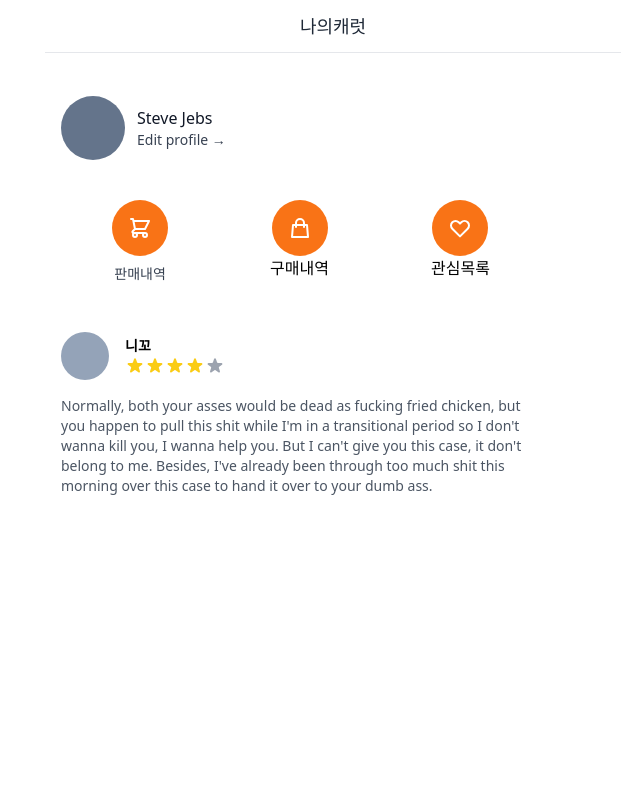
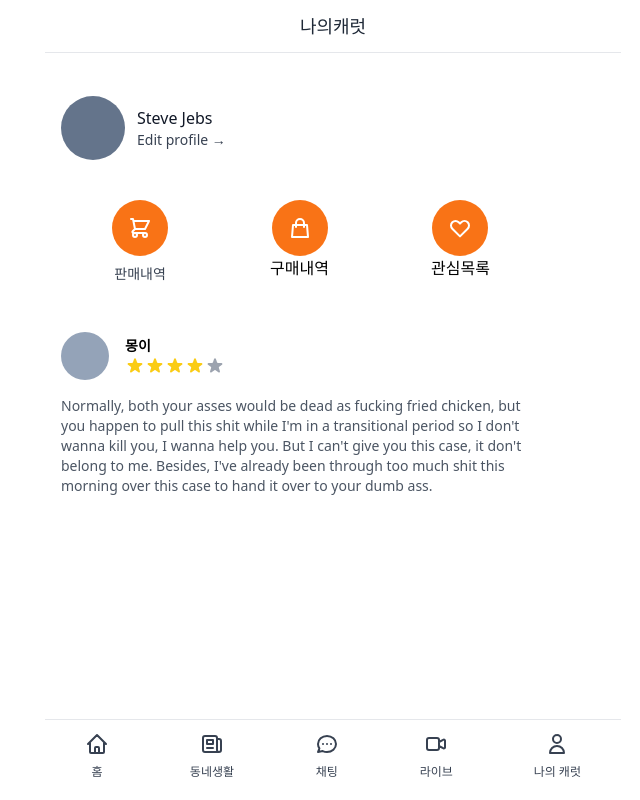
Before and after one commit to hyeyum0312/carrot-market, a Next.js app in the folder carrot-market/: page /profile in a window 1280 px wide. Shown: the whole page, without its empty margins (339-979 px from the left). Built offline with nearby package versions, Linux system fonts and the light colour scheme.

Commit message:
레이아웃 최종

```diff
--- a/carrot-market/pages/chats/[id].tsx
+++ b/carrot-market/pages/chats/[id].tsx
@@ -3,7 +3,7 @@ import Layout from "../../components/layout";
 
 const ChatDetail: NextPage = () => {
     return (
-        <Layout title="채팅" canGoBack>
+        <Layout canGoBack>
             <div className="py-10 px-4 space-y-4">
                 <div className="flex items-center space-x-2">
                     <div className="w-8 h-8 rounded-full bg-slate-400"/>
--- a/carrot-market/pages/chats/index.tsx
+++ b/carrot-market/pages/chats/index.tsx
@@ -3,7 +3,7 @@ import Layout from "../../components/layout";
 
 const Chats: NextPage = () => {
     return (
-        <Layout hasTabBar title="채팅" canGoBack>
+        <Layout hasTabBar title="채팅">
             <div className="divide-y-[1px] ">
                 {[1, 1, 1, 1, 1, 1, 1].map((_, i) => (
                     <div
--- a/carrot-market/pages/community/index.tsx
+++ b/carrot-market/pages/community/index.tsx
@@ -3,7 +3,7 @@ import Layout from "../../components/layout";
 
 const Community: NextPage = () => {
     return (
-        <Layout title="커뮤니티" hasTabBar canGoBack>
+        <Layout title="커뮤니티" hasTabBar>
             <div className="py-16 px-4 space-y-8">
                 {[1, 2, 3, 4, 5, 6].map((_, i) => (
                     <div key={i} className="flex flex-col items-start cursor-pointer">
--- a/carrot-market/pages/items/upload.tsx
+++ b/carrot-market/pages/items/upload.tsx
@@ -1,7 +1,8 @@
 import type { NextPage } from "next";
-
+import Layout from "../../components/layout";
 const Upload: NextPage = () => {
     return (
+        <Layout title="커뮤니티" hasTabBar>
             <div className="px-4 py-16">
                 <div>
                     <label className="w-full cursor-pointer text-gray-600 hover:text-orange-500 hover:border-orange-500 flex items-center justify-center border-2 border-dashed border-gray-300 h-48 rounded-md">
@@ -41,6 +42,7 @@ const Upload: NextPage = () => {
                 </div>
                 <button className="mt-6 w-full bg-orange-500 hover:bg-orange-600 text-white py-2 px-4 border-transparent rounded-md shadow-sm text-sm font-medium focus:ring-2 focus:ring-offset-2 focus:ring-orange-500 focus:outline-none">Upload product</button>
             </div>
+        </Layout>
     );
 };
 
--- a/carrot-market/pages/live/[id].tsx
+++ b/carrot-market/pages/live/[id].tsx
@@ -1,12 +1,14 @@
 import type { NextPage } from "next";
 import {useState} from "react";
-
+import Layout from "../../components/layout";
 const LiveDetail: NextPage = () => {
     return (
-        <div className="py-10 px-4 space-y-4">
-            <div className="w-full rounded-md shadow-md bg-slate-400 aspect-square"></div>
-            <h3 className="text-gray-800 font-semibold text-center text-2xl mt-2">Let&apos;s try potatos</h3>
-        </div>
+        <Layout canGoBack>
+            <div className="py-10 px-4 space-y-4">
+                <div className="w-full rounded-md shadow-md bg-slate-400 aspect-square"></div>
+                <h3 className="text-gray-800 font-semibold text-center text-2xl mt-2">Let&apos;s try potatos</h3>
+            </div>
+        </Layout>
     );
 };
 
--- a/carrot-market/pages/live/index.tsx
+++ b/carrot-market/pages/live/index.tsx
@@ -4,7 +4,7 @@ import Layout from "../../components/layout";
 
 const Index: NextPage = () => {
     return (
-        <Layout title="라이브">
+        <Layout title="라이브" hasTabBar>
             <div className="py-10 px-4 space-y-4 divide-y-2">
                 {[1, 1, 1, 1, 1, 1, 1, 1, 1, 1, 1, 1].map((_, i) => (
                     <div className="pt-4" key={i}>
--- a/carrot-market/pages/profile/index.tsx
+++ b/carrot-market/pages/profile/index.tsx
@@ -2,7 +2,7 @@ import type { NextPage } from "next";
 import Layout from "../../components/layout";
 const Index: NextPage = () => {
     return (
-        <Layout title="나의캐럿">
+        <Layout title="나의캐럿" hasTabBar>
             <div className="py-10 px-4">
                 <div className="flex items-center space-x-3">
                     <div className="w-16 h-16 bg-slate-500 rounded-full" />
@@ -74,7 +74,7 @@ const Index: NextPage = () => {
                     <div className="flex space-x-4 items-center">
                         <div className="w-12 h-12 rounded-full bg-slate-400" />
                         <div className="">
-                            <h4 className="text-sm font-bold">니꼬</h4>
+                            <h4 className="text-sm font-bold">몽이</h4>
                             <div className="text flex items-center">
                                 <svg
                                     className="text-yellow-400 h-5 w-5"
```
Lines whose indentation alone changed are shown as unchanged.
